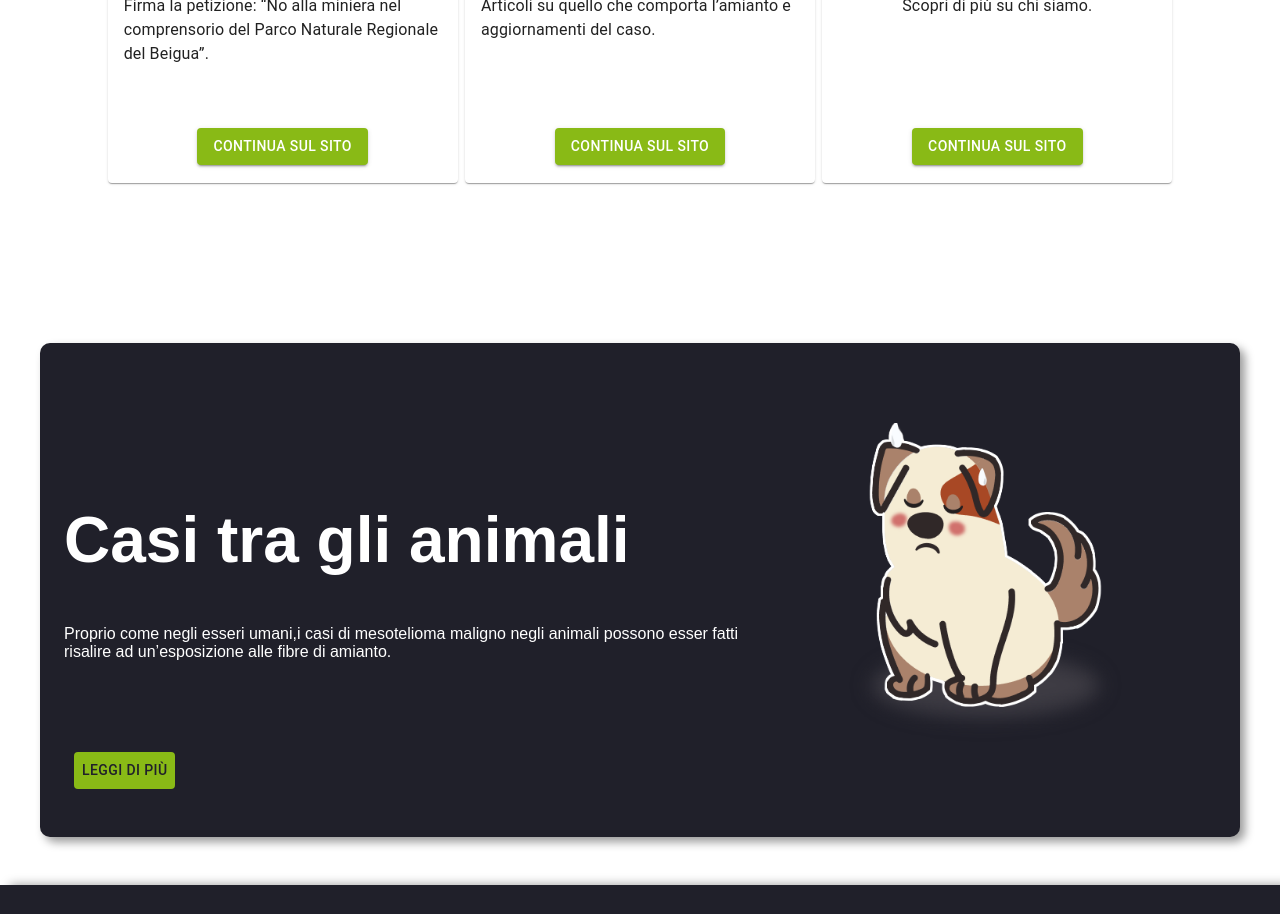
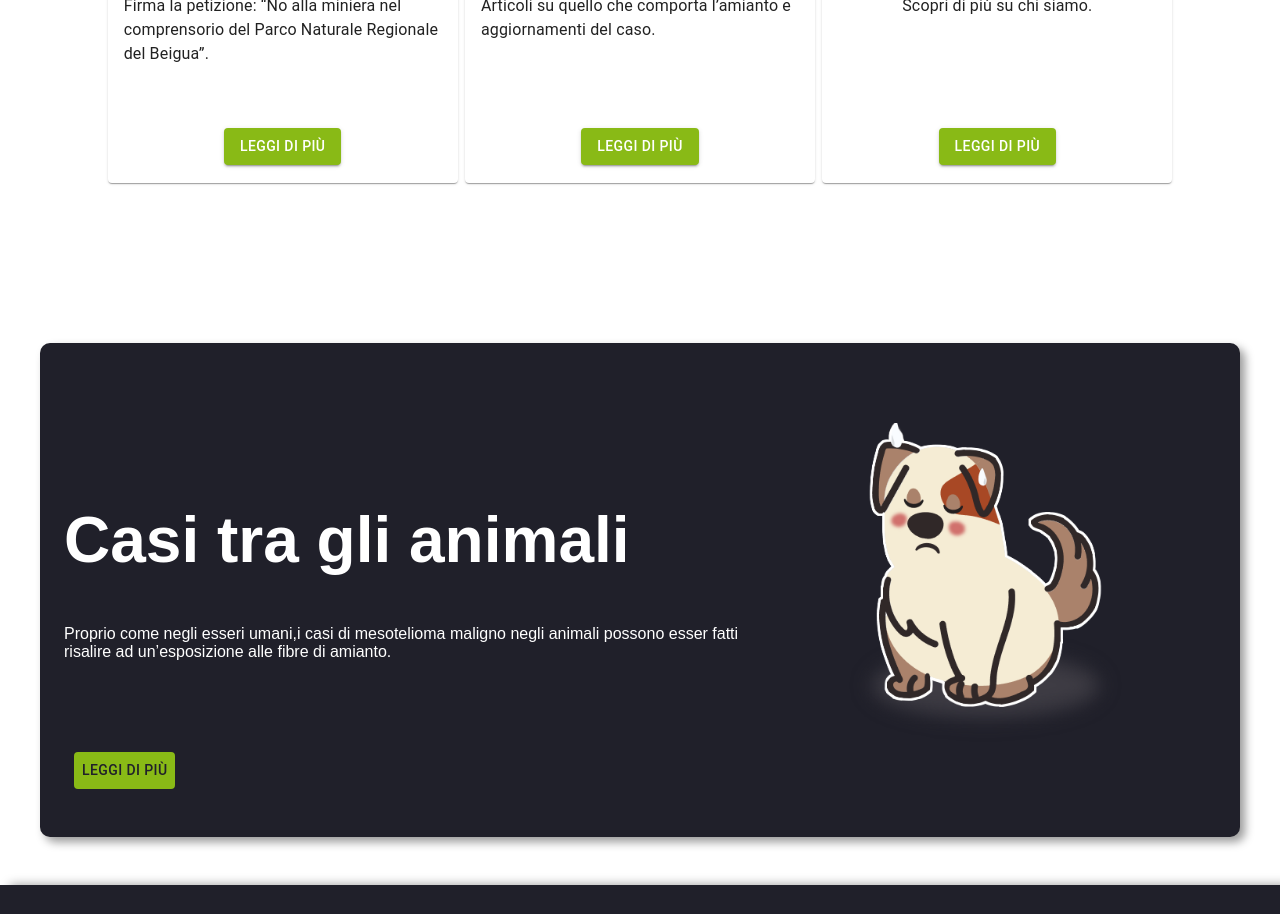
Before and after one commit to Matteh15/beigua-react, a React (Create React App) app: page / in a window 1280 px wide. Shown: the part 1220-2134 px from the top of the page. Built offline with nearby package versions, Linux system fonts and the light colour scheme.

Commit message:
leggi di piu

```diff
--- a/src/components/Card.js
+++ b/src/components/Card.js
@@ -63,7 +63,7 @@ export default function MultiActionAreaCard({ icon, title, descr }) {
         }}
       >
         <ButtonGreen variant="contained" href="#contained-buttons">
-          Continua sul sito
+          Leggi di più
         </ButtonGreen>
       </CardActions>
     </MyCard>
```
